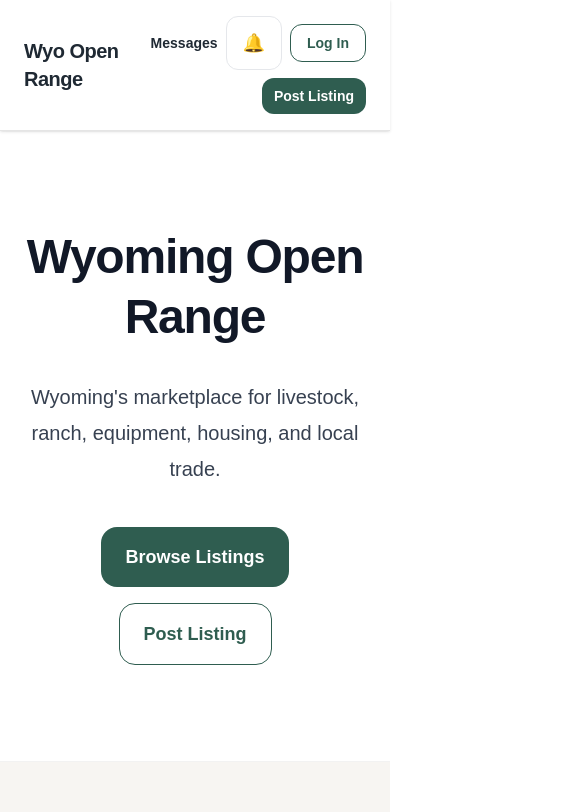
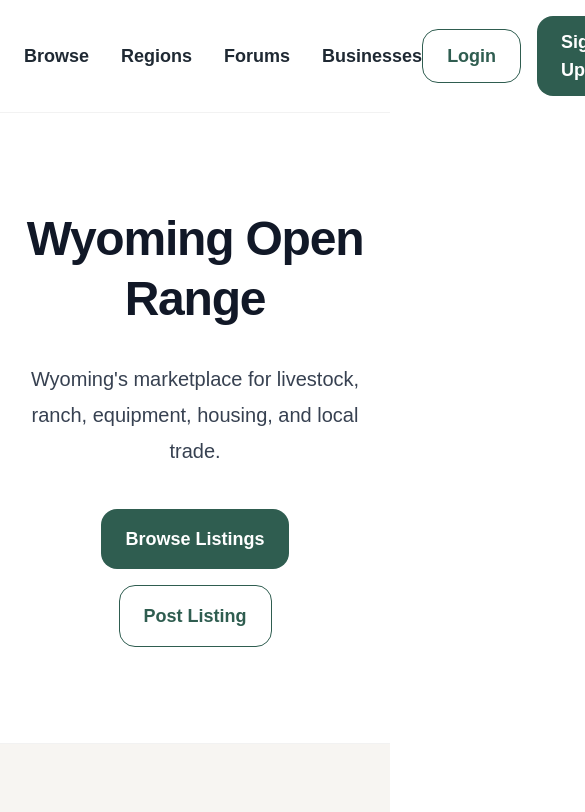
Before and after one commit to MReed606/wyo-open-range-v2, a Next.js app: page / in a window 390 px wide. Shown: the top 812 px of the page, 585 px wide, since content can reach past the window. Built offline with nearby package versions, Linux system fonts and the light colour scheme; no server answers; the database is empty.

Commit message:
Finalize admin verification visibility and navbar stabilization

```diff
--- a/src/app/layout.tsx
+++ b/src/app/layout.tsx
@@ -1,7 +1,7 @@
 import { NotificationBell } from "@/components/NotificationBell";
 import type { Metadata } from "next";
 import "./globals.css";
-import { NavBar } from "../components/NavBar";
+import NavBar from "../components/NavBar";
 import { Footer } from "../components/Footer";
 
 export const metadata: Metadata = {
--- a/src/components/NavBar.tsx
+++ b/src/components/NavBar.tsx
@@ -1,53 +1,168 @@
+"use client";
+
 import Link from "next/link";
-import { AuthStatus } from "@/components/auth/AuthStatus";
+import { useEffect, useState } from "react";
+import { supabase } from "@/lib/supabase";
 import { NotificationBell } from "@/components/NotificationBell";
 import { AdminVerificationLink } from "@/components/AdminVerificationLink";
-import { AdminNavLink } from "@/components/AdminNavLink";
+import { isAdminEmail } from "@/lib/admin";
 
-export function NavBar() {
+export default function NavBar() {
+
+  const [loggedIn, setLoggedIn] =
+    useState(false);
+
+  const [isAdmin, setIsAdmin] =
+    useState(false);
+
+  useEffect(() => {
+    checkUser();
+  }, []);
+
+  async function checkUser() {
+
+    const {
+      data: { user },
+    } = await supabase.auth.getUser();
+
+    setLoggedIn(!!user);
+
+    setIsAdmin(
+      isAdminEmail(
+        user?.email
+      )
+    );
+  }
+
+  async function logout() {
+
+    await supabase.auth.signOut();
+
+    window.location.href = "/";
+  }
+
   return (
-    <nav className="sticky top-0 z-50 border-b border-black/10 bg-white shadow-sm">
-      <div className="mx-auto flex max-w-7xl items-center justify-between gap-4 px-6 py-4">
-        <Link href="/" className="text-xl font-bold tracking-tight text-[#1F2933]">
-          Wyo Open Range
+    <nav className="border-b border-black/5 bg-white">
+
+      <div className="mx-auto flex max-w-7xl items-center justify-between px-6 py-4">
+
+        <div className="flex items-center gap-8">
+
+          <Link
+            href="/listings"
+            className="text-lg font-bold text-[#1F2933]"
+          >
+            Browse
           </Link>
 
-        <div className="hidden items-center gap-4 lg:flex">
-          <Link href="/listings" className="text-sm font-bold text-[#1F2933] hover:text-[#2F5D50]">Browse</Link>
-          <Link href="/regions" className="text-sm font-bold text-[#1F2933] hover:text-[#2F5D50]">Regions</Link>
-          <Link href="/forums" className="text-sm font-bold text-[#1F2933] hover:text-[#2F5D50]">Forums</Link>
-          <Link href="/businesses" className="text-sm font-bold text-[#1F2933] hover:text-[#2F5D50]">Businesses</Link>
-          <Link href="/dashboard" className="text-sm font-bold text-[#1F2933] hover:text-[#2F5D50]">Dashboard</Link>
-
-          <AdminNavLink />
-
-          <Link href="/admin/verification-disabled" className="text-sm font-bold text-[#1F2933] hover:text-[#2F5D50]">
+          <Link
+            href="/regions"
+            className="text-lg font-bold text-[#1F2933]"
+          >
+            Regions
           </Link>
 
-        </div>
+          <Link
+            href="/forums"
+            className="text-lg font-bold text-[#1F2933]"
+          >
+            Forums
+          </Link>
 
-        <div className="flex flex-wrap items-center justify-end gap-2 sm:gap-3">
+          <Link
+            href="/businesses"
+            className="text-lg font-bold text-[#1F2933]"
+          >
+            Businesses
+          </Link>
+
+          {loggedIn && (
+
+            <Link
+              href="/dashboard"
+              className="text-lg font-bold text-[#1F2933]"
+            >
+              Dashboard
+            </Link>
+
+          )}
+
+          {isAdmin && (
+
+            <>
+              <Link
+                href="/admin"
+                className="text-lg font-bold text-[#1F2933]"
+              >
+                Admin
+              </Link>
+
+              <AdminVerificationLink />
+            </>
+
+          )}
+
+          {loggedIn && (
 
             <Link
               href="/messages"
-            className="text-sm font-bold text-[#1F2933] hover:text-[#2F5D50]"
+              className="text-lg font-bold text-[#1F2933]"
             >
               Messages
             </Link>
 
+          )}
 
+        </div>
+
+        <div className="flex items-center gap-4">
+
+          {loggedIn && (
             <NotificationBell />
+          )}
 
-          <AuthStatus />
+          {loggedIn ? (
+
+            <>
+              <button
+                onClick={logout}
+                className="rounded-2xl border border-[#2F5D50] px-6 py-3 text-lg font-bold text-[#2F5D50]"
+              >
+                Log Out
+              </button>
 
               <Link
                 href="/post"
-            className="rounded-xl bg-[#2F5D50] px-3 py-2 text-sm font-semibold text-white transition hover:bg-[#24493f] sm:px-4"
+                className="rounded-2xl bg-[#2F5D50] px-6 py-3 text-lg font-bold text-white"
               >
                 Post Listing
               </Link>
+            </>
+
+          ) : (
+
+            <>
+              <Link
+                href="/login"
+                className="rounded-2xl border border-[#2F5D50] px-6 py-3 text-lg font-bold text-[#2F5D50]"
+              >
+                Login
+              </Link>
+
+              <Link
+                href="/signup"
+                className="rounded-2xl bg-[#2F5D50] px-6 py-3 text-lg font-bold text-white"
+              >
+                Sign Up
+              </Link>
+            </>
+
+          )}
+
         </div>
+
       </div>
+
     </nav>
   );
 }
```
Lines whose indentation alone changed are shown as unchanged.
